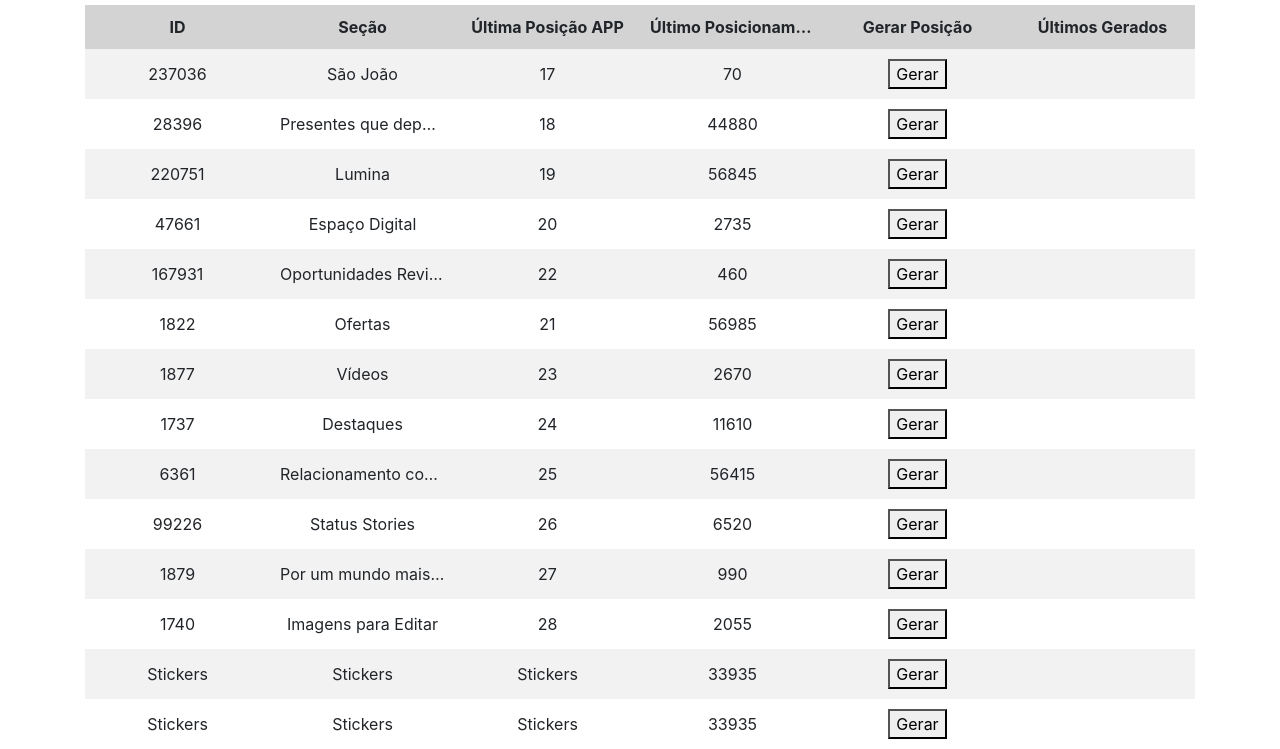
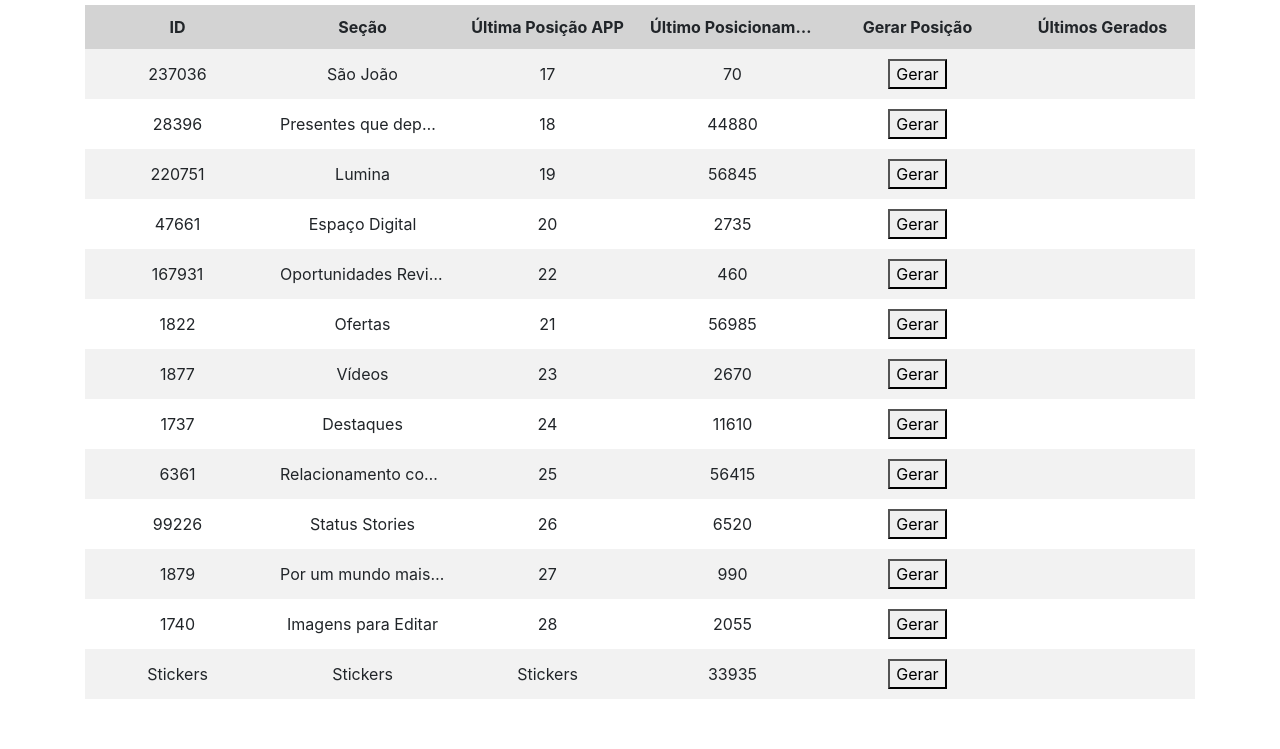
Before and after one commit to michellylopesferraz/Gerar-Posicionamentos-MD, a plain HTML site: page index.html in a window 1280 px wide. Shown: the part 51-800 px from the top of the page. Drawn offline with nearby package versions, Linux system fonts and the light colour scheme.

Commit message:
Atualização - removendo grupo de teste

```diff
--- a/index.html
+++ b/index.html
@@ -170,16 +170,7 @@
                         <td><span id="ultimas-posicoes-13"></span></td>
 
                     </tr>
-                    <tr id="secao-14">
-                        <td>Stickers</td>
-                        <td>Stickers</td>
-                        <td>Stickers</td>
-                        <td><span id="posicao-14">33935</span></td>
-                        <td><button onclick="gerarPosicoesPopup(14)">Gerar</button></td>
-                        <td><span id="ultimas-posicoes-14"></span></td>
-
-                    </tr>
-                </tbody>
+            </tbody>
             </table>
         </section>
     </div>
@@ -225,7 +216,7 @@
 
         // Restaura os valores das posições a partir do localStorage
         window.addEventListener('DOMContentLoaded', () => {
-            for (let secaoId = 1; secaoId <= 14; secaoId++) {
+            for (let secaoId = 1; secaoId <= 13; secaoId++) {
                 const spanId = `posicao-${secaoId}`;
                 const spanElement = document.getElementById(spanId);
                 const savedPosition = localStorage.getItem(spanId);
```
